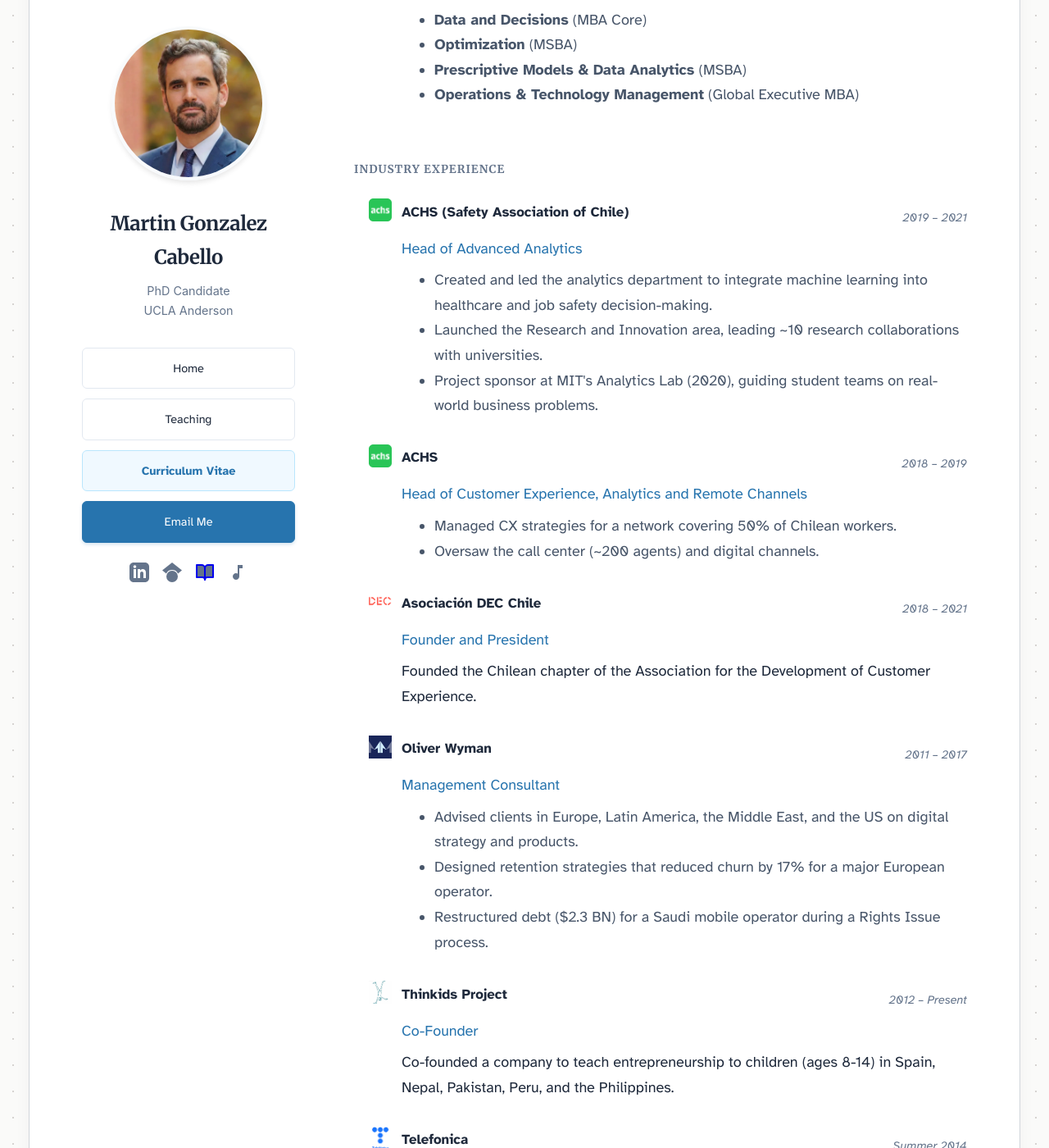
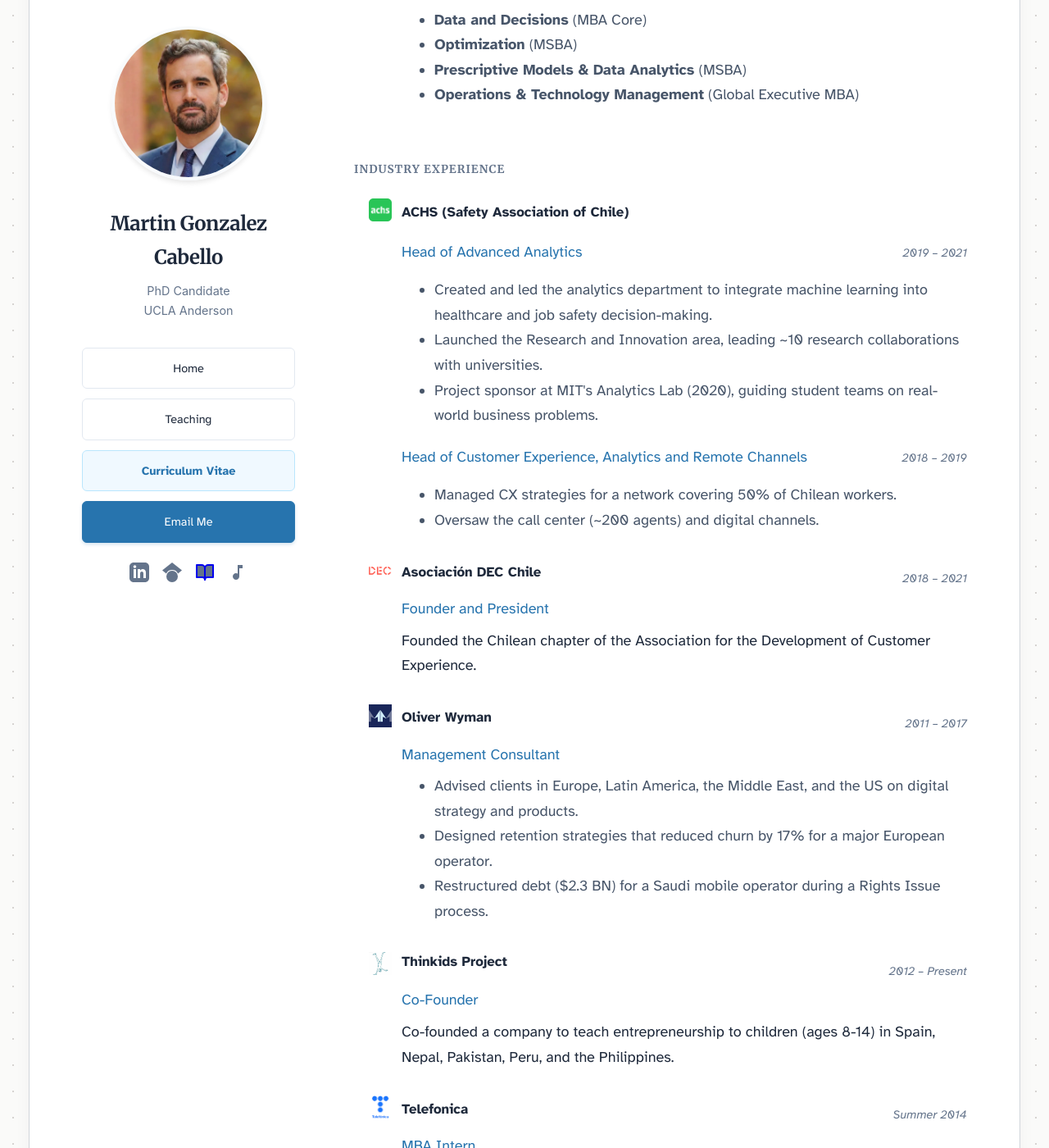
Before and after one commit to martins73/research-site, a Jekyll site: the page built from cv.html, in a window 1280 px wide and 1400 px high, scrolled down 1469 px. Shown: the whole window at 82% size. Built offline with Jekyll 4.4.1, drawn with Linux system fonts in a browser that asks for light colours.

Commit message:
Refactor CV layout and improve styling

```diff
--- a/cv.html
+++ b/cv.html
@@ -9,7 +9,6 @@ active_page: cv
 
     <div style="display: flex; gap: 1rem;">
         <a href="https://www.linkedin.com/in/martingc/" class="btn-outline" style="padding: 0.6rem 1.2rem; text-decoration: none; border-radius: 6px; font-size: 0.9rem;" target="_blank">View LinkedIn ↗</a>
-
         <a href="assets/Martin_Gonzalez_Cabello_CV.pdf" class="btn-primary" style="padding: 0.6rem 1.2rem; text-decoration: none; border-radius: 6px; font-size: 0.9rem;" target="_blank">Download PDF ↓</a>
     </div>
 </div>
@@ -23,7 +22,9 @@ active_page: cv
         opacity: 0.9;
         transition: transform 0.2s;
     }
-    .cv-logo:hover { transform: scale(1.1); opacity: 1; }
+    /* Only scale logos that are inside links */
+    a .cv-logo:hover { transform: scale(1.1); opacity: 1; }
+
     .cv-institution-link { color: inherit; text-decoration: none; font-weight: 600; }
     .cv-institution-link:hover { color: #2774AE; text-decoration: underline; }
 </style>
@@ -126,14 +127,18 @@ active_page: cv
     <h3 style="color: #64748b; font-size: 0.85rem; text-transform: uppercase; letter-spacing: 1px; margin-bottom: 1.5rem;">Industry Experience</h3>
 
     <div class="cv-entry">
-        <div style="display: flex; justify-content: space-between; align-items: baseline;">
+        <div style="display: flex; justify-content: space-between; align-items: center; margin-bottom: 0.75rem;">
             <div class="cv-header-group">
                 <a href="https://www.achs.cl/" target="_blank"><img src="/assets/logos/achs.png" alt="ACHS" class="cv-logo"></a>
                 <a href="https://www.achs.cl/" target="_blank" class="cv-institution-link cv-title">ACHS (Safety Association of Chile)</a>
             </div>
+        </div>
+
+        <div style="margin-bottom: 1.25rem;">
+            <div style="display: flex; justify-content: space-between; align-items: baseline;">
+                <div style="color: #2774AE; font-weight: 500; margin: 0 0 0.5rem 40px;">Head of Advanced Analytics</div>
                 <span class="cv-date">2019 – 2021</span>
             </div>
-        <div style="color: #2774AE; font-weight: 500; margin: 0.5rem 0 0.5rem 40px;">Head of Advanced Analytics</div>
             <div class="cv-desc" style="margin-left: 40px;">
                 <ul style="margin-top: 0.5rem; color: #475569;">
                     <li>Created and led the analytics department to integrate machine learning into healthcare and job safety decision-making.</li>
@@ -143,15 +148,11 @@ active_page: cv
             </div>
         </div>
 
-    <div class="cv-entry">
+        <div>
             <div style="display: flex; justify-content: space-between; align-items: baseline;">
-            <div class="cv-header-group">
-                <a href="https://www.achs.cl/" target="_blank"><img src="/assets/logos/achs.png" alt="ACHS" class="cv-logo"></a>
-                <a href="https://www.achs.cl/" target="_blank" class="cv-institution-link cv-title">ACHS</a>
-            </div>
+                <div style="color: #2774AE; font-weight: 500; margin: 0 0 0.5rem 40px;">Head of Customer Experience, Analytics and Remote Channels</div>
                 <span class="cv-date">2018 – 2019</span>
             </div>
-        <div style="color: #2774AE; font-weight: 500; margin: 0.5rem 0 0.5rem 40px;">Head of Customer Experience, Analytics and Remote Channels</div>
             <div class="cv-desc" style="margin-left: 40px;">
                 <ul style="margin-top: 0.5rem; color: #475569;">
                     <li>Managed CX strategies for a network covering 50% of Chilean workers.</li>
@@ -159,7 +160,7 @@ active_page: cv
                 </ul>
             </div>
         </div>
-
+    </div>
     <div class="cv-entry">
         <div style="display: flex; justify-content: space-between; align-items: baseline;">
             <div class="cv-header-group">
@@ -195,8 +196,8 @@ active_page: cv
     <div class="cv-entry">
         <div style="display: flex; justify-content: space-between; align-items: baseline;">
             <div class="cv-header-group">
-                <a href="http://www.thinkids.es" target="_blank"><img src="/assets/logos/thinkids.png" alt="Thinkids" class="cv-logo"></a>
-                <a href="http://www.thinkids.es" target="_blank" class="cv-institution-link cv-title">Thinkids Project</a>
+                <img src="/assets/logos/thinkids.png" alt="Thinkids" class="cv-logo">
+                <span class="cv-title">Thinkids Project</span>
             </div>
             <span class="cv-date">2012 – Present</span>
         </div>
```
Lines whose indentation alone changed are shown as unchanged.
